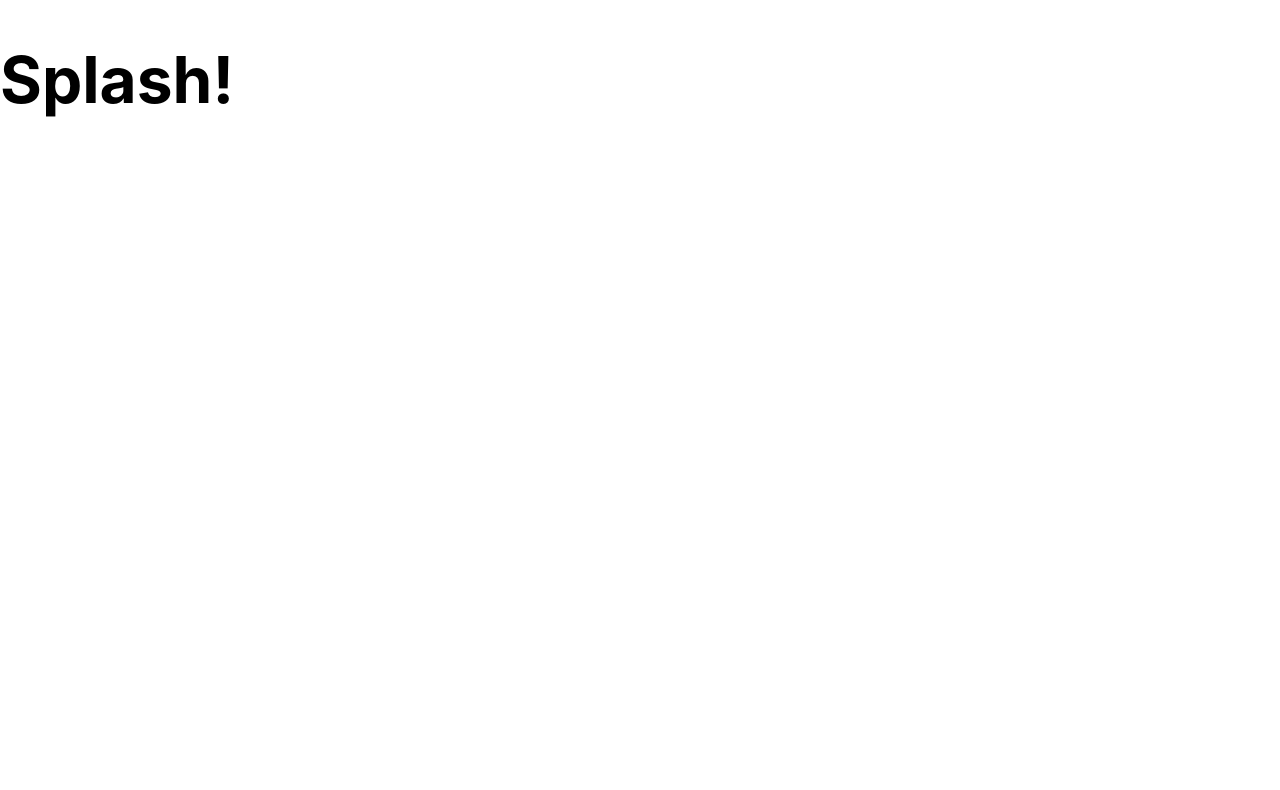
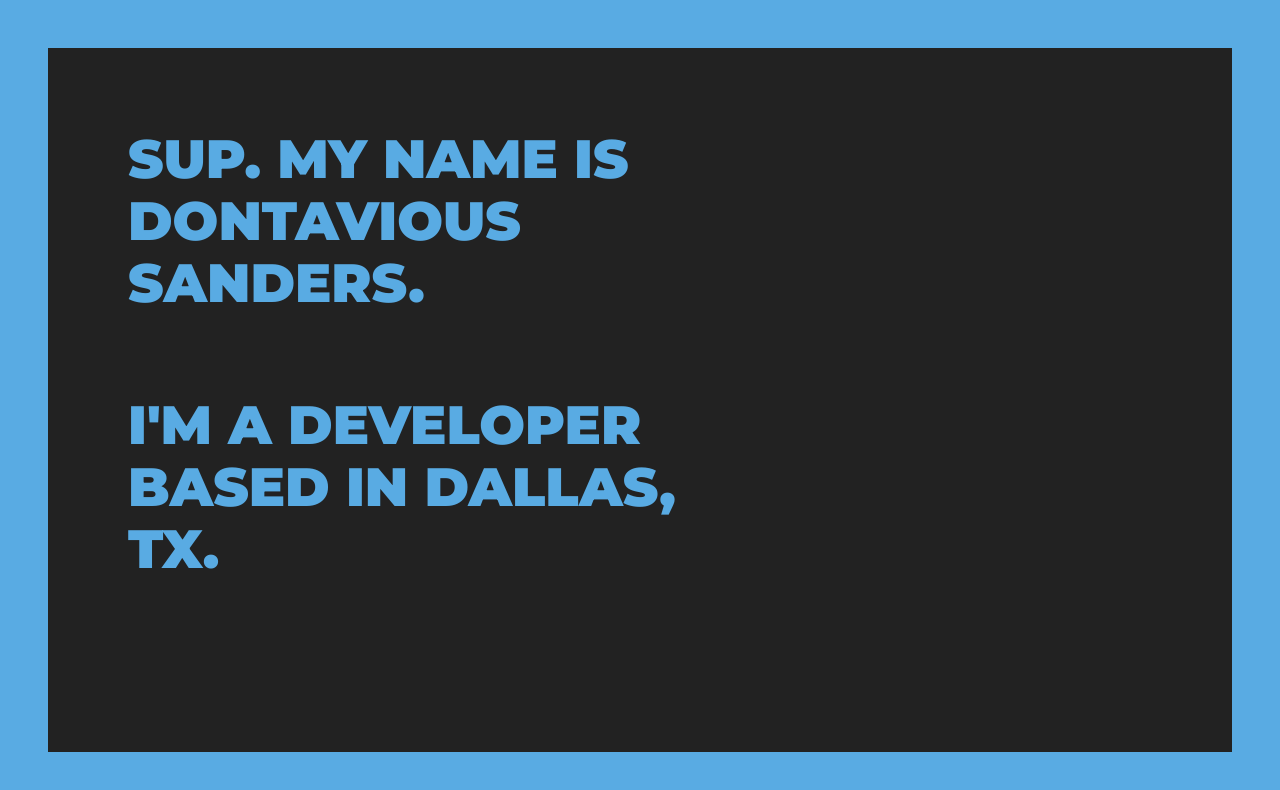
Before and after one commit to sanddc318/portfolio, a React app: page / in a window 1280 px wide. Shown: the top 790 px of the page. Built offline with nearby package versions, Linux system fonts and the light colour scheme.

Commit message:
Styled SplashPage a bit. Brought in google font

```diff
--- a/src/components/App.js
+++ b/src/components/App.js
@@ -6,9 +6,7 @@ export default class App extends React.Component {
   render() {
     return (
       <div>
-        <h1>
-          <SplashPage />
-        </h1>
+        <SplashPage />
       </div>
     )
   }
--- a/src/components/SplashPage.js
+++ b/src/components/SplashPage.js
@@ -1,8 +1,13 @@
 import React from 'react'
 
 const SplashPage = () => (
-  <div>
-    <h1>Splash!</h1>
+  <div className="outer-box">
+    <div className="inner-box">
+      <h1 className="inner-box__intro">Sup. My name is Dontavious Sanders.</h1>
+      <h1 className="inner-box__intro inner-box__intro--about">
+        I'm a developer based in Dallas, TX.
+      </h1>
+    </div>
   </div>
 )
 
--- a/src/styles/base/_base.sass
+++ /dev/null
@@ -1,15 +0,0 @@
-html
-  font-size: 62.5%
-
-body
-  font-family: -apple-system, BlinkMacSystemFont, 'Segoe UI', Roboto, Oxygen, Ubuntu, Cantarell, 'Open Sans', 'Helvetica Neue', sans-serif
-  font-size: $m-size
-
-button
-  cursor: pointer
-
-button:disabled
-  cursor: default
-
-button:focus, button:active
-  outline: none
--- /dev/null
+++ b/src/styles/base/_base.scss
@@ -0,0 +1,24 @@
+html {
+  font-size: 62.5%;
+}
+
+body {
+  font-family: -apple-system, BlinkMacSystemFont, 'Segoe UI', Roboto, Oxygen,
+    Ubuntu, Cantarell, 'Open Sans', 'Helvetica Neue', sans-serif;
+  font-size: $m-size;
+  color: $main-color;
+  font-family: 'Montserrat', sans-serif;
+}
+
+button {
+  cursor: pointer;
+}
+
+button:disabled {
+  cursor: default;
+}
+
+button:focus,
+button:active {
+  outline: none;
+}
--- a/src/styles/base/_settings.sass
+++ /dev/null
@@ -1,7 +0,0 @@
-// Colors
-
-// Spacing
-$s-size: .8rem
-$m-size: 1.6rem
-$l-size: 3.2rem
-$xl-size: 4.8rem
--- /dev/null
+++ b/src/styles/base/_settings.scss
@@ -0,0 +1,10 @@
+// Colors
+$off-black: #222222;
+$main-color: #59abe3;
+
+// Spacing
+$s-size: 0.8rem;
+$m-size: 1.6rem;
+$l-size: 3.2rem;
+$xl-size: 4.8rem;
+$xxl-size: 6.4rem;
--- /dev/null
+++ b/src/styles/components/_splash-page.scss
@@ -0,0 +1,26 @@
+.outer-box {
+  background: $main-color;
+  box-sizing: border-box;
+  height: 100vh;
+  padding: $xl-size;
+}
+
+.inner-box {
+  background: $off-black;
+  height: 100%;
+  position: relative;
+}
+
+.inner-box__intro {
+  font-size: 5.4rem;
+  left: 8rem;
+  margin: 0;
+  max-width: 50%;
+  position: relative;
+  text-transform: uppercase;
+  top: 8rem;
+}
+
+.inner-box__intro--about {
+  margin: 8rem 0;
+}
--- a/src/styles/styles.scss
+++ b/src/styles/styles.scss
@@ -1,6 +1,6 @@
-@import './base/_settings.sass';
-@import './base/_base.sass';
-.emphasize {
-  /* DELETE */
-  color: skyblue
-}
+@import './base/_settings.scss';
+@import './base/_base.scss';
+
+@import url('https://fonts.googleapis.com/css?family=Montserrat:900');
+
+@import './components/_splash-page.scss';
```
